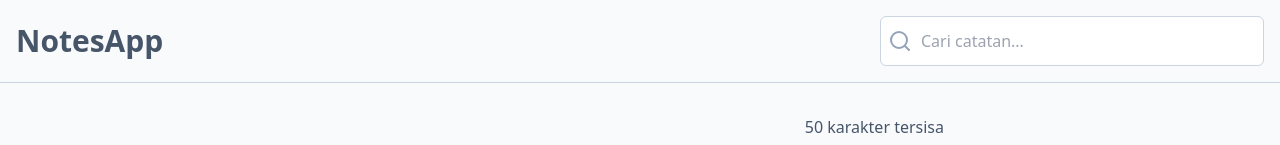
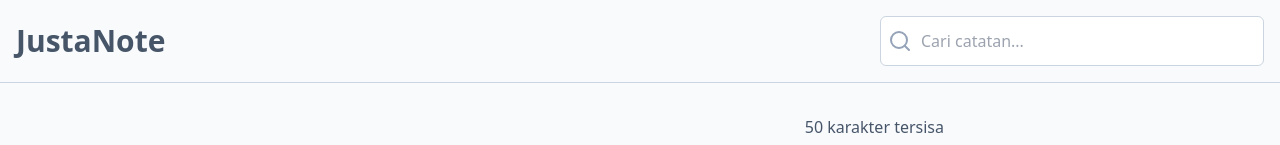
Before and after one commit to KahfiSmith/dicoding-final-project-noteapp-reactjs, a React (Vite) app: page / in a window 1280 px wide. Shown: the top 145 px of the page. Built offline with nearby package versions, Linux system fonts and the light colour scheme.

Commit message:
change(note): change name web application

```diff
--- a/src/components/atoms/Header.jsx
+++ b/src/components/atoms/Header.jsx
@@ -3,7 +3,7 @@
 const HeaderNote = ({ filterSearch, setFilterSearch }) => {
   return (
     <div className="flex justify-between border-b border-slate-300 p-4 items-center mb-4">
-      <h1 className="text-3xl font-semibold">NotesApp</h1>
+      <h1 className="text-3xl font-semibold">JustaNote</h1>
       <SearchNote
         filterSearch={filterSearch}
         setFilterSearch={setFilterSearch}
```
